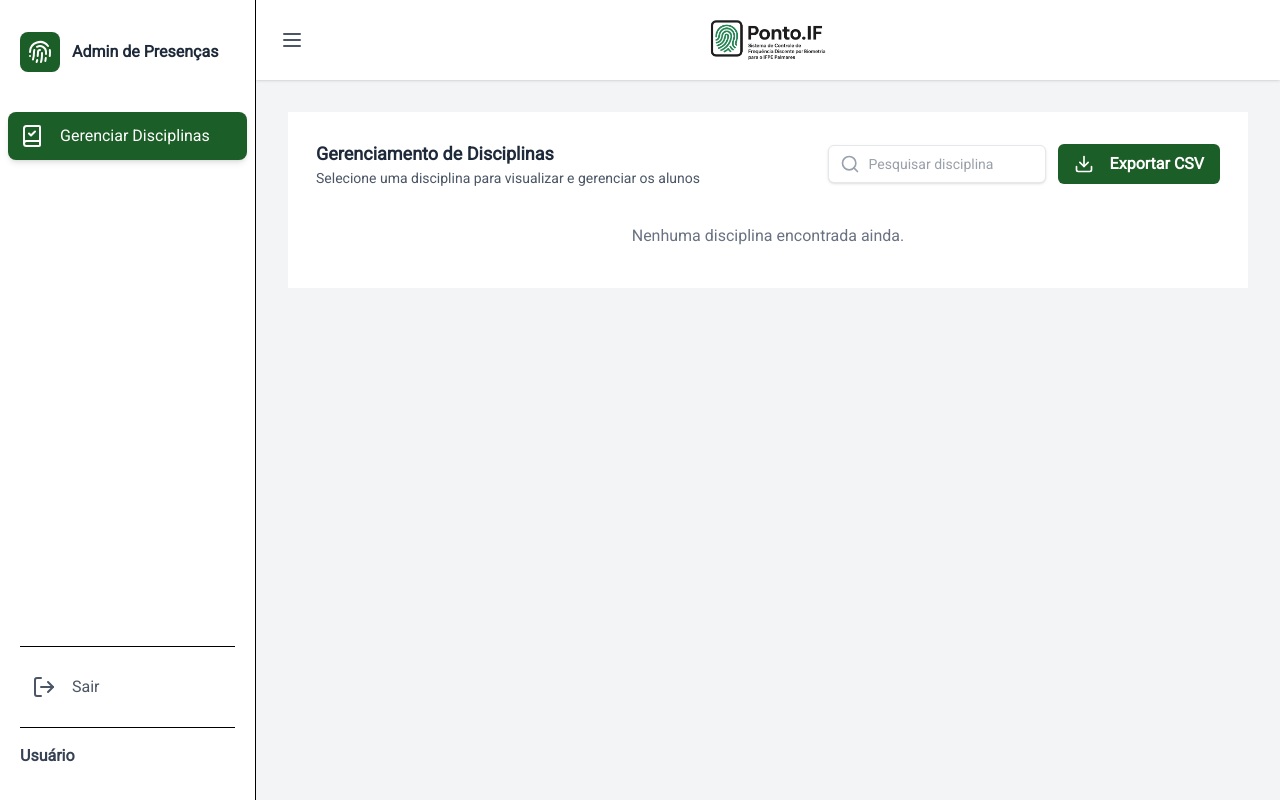
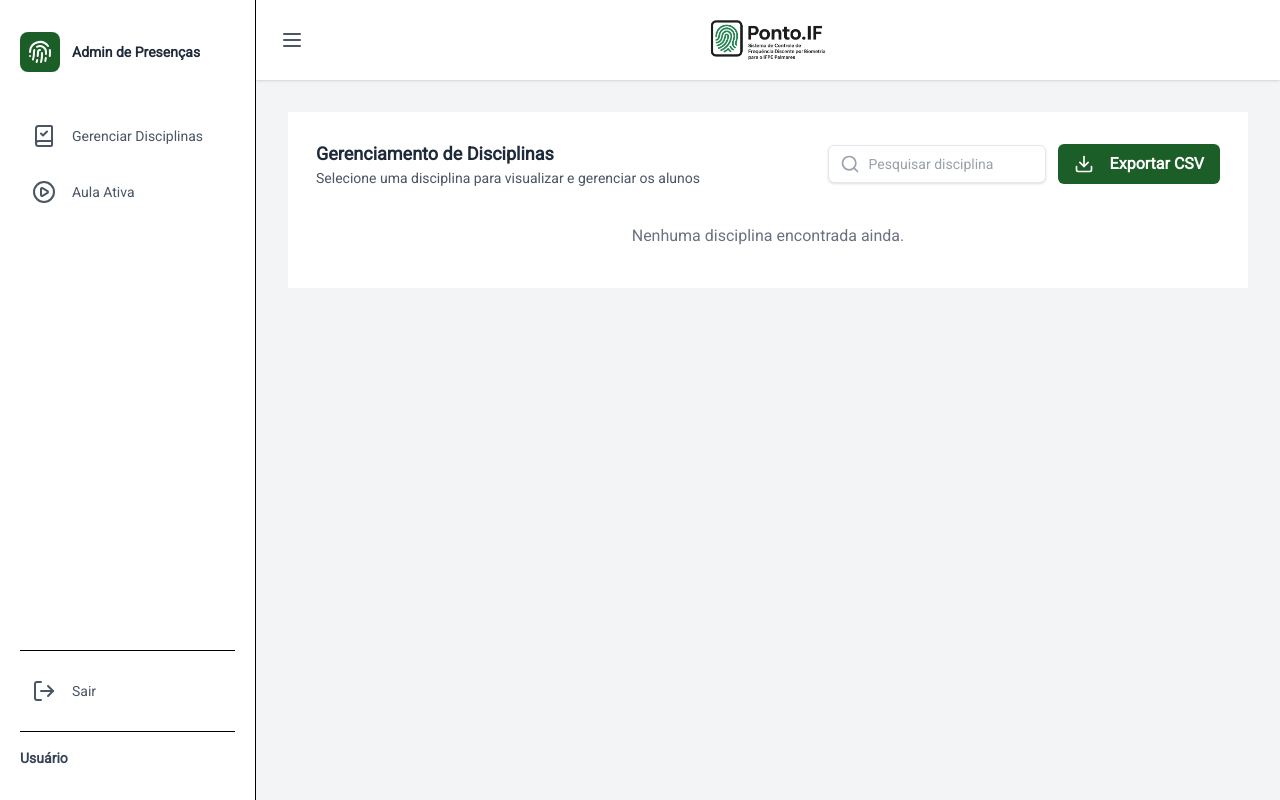
Before and after one commit to AnthonyVinicius/Ponto.IF-Front, a Vue app: page /disciplinas in a window 1280 px wide. Built offline with nearby package versions, Linux system fonts and the light colour scheme.

Commit message:
Arrumando Variaveis

```diff
--- a/src/components/SideBar.vue
+++ b/src/components/SideBar.vue
@@ -7,111 +7,141 @@
   >
     <div :class="['flex items-center gap-x-3', isExpanded ? '' : 'justify-center']">
       <div class="bg-[#1C5E27] text-white p-2 rounded-lg">
-        <svg
-          xmlns="http://www.w3.org/2000/svg"
-          width="24"
-          height="24"
-          viewBox="0 0 24 24"
-          fill="none"
-          stroke="currentColor"
-          stroke-width="2"
-          stroke-linecap="round"
-          stroke-linejoin="round"
-          class="lucide lucide-fingerprint-icon lucide-fingerprint"
-        >
-          <path d="M12 10a2 2 0 0 0-2 2c0 1.02-.1 2.51-.26 4" />
-          <path d="M14 13.12c0 2.38 0 6.38-1 8.88" />
-          <path d="M17.29 21.02c.12-.6.43-2.3.5-3.02" />
-          <path d="M2 12a10 10 0 0 1 18-6" />
-          <path d="M2 16h.01" />
-          <path d="M21.8 16c.2-2 .131-5.354 0-6" />
-          <path d="M5 19.5C5.5 18 6 15 6 12a6 6 0 0 1 .34-2" />
-          <path d="M8.65 22c.21-.66.45-1.32.57-2" />
-          <path d="M9 6.8a6 6 0 0 1 9 5.2v2" />
-        </svg>
+        <Fingerprint class="w-6 h-6" />
       </div>
+
       <span
         v-show="isExpanded"
-        class="text-xm font-bold text-gray-800 transition-opacity duration-200 whitespace-nowrap"
+        class="text-sm font-bold text-gray-800 whitespace-nowrap"
       >
         Admin de Presenças
       </span>
     </div>
 
     <div class="mt-10 flex flex-1 flex-col justify-between">
-
-      <nav :class="['-mx-3 space-y-3', isExpanded ? '' : 'flex flex-col items-center']">
-        <router-link
+      <nav :class="['space-y-2', isExpanded ? '' : 'flex flex-col items-center']">
+        <div
           v-for="item in menuItems"
           :key="item.label"
-          :to="item.to"
+          @click="handleMenuClick(item)"
           :title="!isExpanded ? item.label : ''"
-          :class="[
-            'flex transform items-center rounded-lg px-3 py-3 text-gray-600 transition-colors duration-300 hover:bg-[#1C5E27] hover:text-white',
-            isExpanded ? '' : 'justify-center'
-          ]"
+          class="flex cursor-pointer items-center rounded-lg px-3 py-3 text-gray-600
+                 transition-colors duration-300 hover:bg-[#1C5E27] hover:text-white"
+          :class="[isExpanded ? '' : 'justify-center']"
         >
           <component :is="item.icon" class="h-6 w-6" />
+
           <span
             v-show="isExpanded"
-            class="mx-4 text-base font-medium whitespace-nowrap"
+            class="mx-4 text-sm font-medium whitespace-nowrap"
           >
             {{ item.label }}
           </span>
-        </router-link>
+
+          <span
+            v-if="item.action === 'activeClass' && hasActiveClass && isExpanded"
+            class="ml-auto text-xs bg-green-600 text-white px-2 py-0.5 rounded-full"
+          >
+            ativa
+          </span>
+        </div>
       </nav>
 
       <div class="mt-6 border-t pt-4">
-
         <button
           @click="logout"
           :title="!isExpanded ? 'Sair' : ''"
-          class="flex w-full items-center rounded-lg px-3 py-3 text-gray-600 hover:bg-red-600 hover:text-white transition-colors"
+          class="flex w-full items-center rounded-lg px-3 py-3 text-gray-600
+                 hover:bg-red-600 hover:text-white transition-colors"
           :class="[isExpanded ? '' : 'justify-center']"
         >
           <LogOut class="h-6 w-6" />
-          <span
-            v-show="isExpanded"
-            class="mx-4 text-base font-medium whitespace-nowrap"
-          >
+          <span v-show="isExpanded" class="mx-4 text-sm font-medium">
             Sair
           </span>
         </button>
 
-        <div v-show="isExpanded" class="flex flex-col gap-3 mt-4 border-t pt-4">
-          <h1 class="text-base font-semibold text-gray-700 whitespace-nowrap">
+        <div v-show="isExpanded" class="mt-4 border-t pt-4">
+          <p class="text-sm font-semibold text-gray-700">
             {{ usuarioNome }}
-          </h1>
+          </p>
         </div>
-
       </div>
-
     </div>
   </aside>
 </template>
 
 <script setup>
-import { shallowRef, computed } from 'vue'
-import { BookCheck, LogOut } from 'lucide-vue-next'
-import { useRouter } from 'vue-router'
-import { useUserStore } from '../stores/user'
+import { shallowRef, computed } from "vue";
+import { useRouter } from "vue-router";
+import { BookCheck, PlayCircle, LogOut, Fingerprint } from "lucide-vue-next";
 
-const router = useRouter()
-const userStore = useUserStore()
+import { useUserStore } from "../stores/user";
+import ClassSessionDAO from "../services/ClassSessionDAO";
 
 defineProps({
-  isExpanded: { type: Boolean, required: true }
-})
+  isExpanded: { type: Boolean, required: true },
+});
+
+const router = useRouter();
+const userStore = useUserStore();
 
 const menuItems = shallowRef([
-  { to: '/disciplinas', label: 'Gerenciar Disciplinas', icon: BookCheck }
-])
+  {
+    label: "Gerenciar Disciplinas",
+    icon: BookCheck,
+    to: "/disciplinas",
+  },
+  {
+    label: "Aula Ativa",
+    icon: PlayCircle,
+    action: "activeClass",
+  },
+]);
 
-const usuarioNome = computed(() => userStore.name ?? "Usuário")
+const usuarioNome = computed(() => userStore.name ?? "Usuário");
+
+const hasActiveClass = computed(() => !!userStore.activeOfferingId);
+
+
+async function handleMenuClick(item) {
+  if (item.action === "activeClass") {
+    const offeringId = userStore.activeOfferingId;
+
+    if (!offeringId) {
+      alert("Nenhuma aula ativa no momento.");
+      return;
+    }
+
+    try {
+      const session = await ClassSessionDAO.getByOffering(offeringId);
+
+      if (!session || !session.active) {
+        alert("A aula foi finalizada.");
+        userStore.clearActiveOffering();
+        return;
+      }
+
+      router.push({
+        name: "Dashboard",
+        params: { offeringId },
+      });
+    } catch (err) {
+      console.error(err);
+      alert("Erro ao verificar a aula ativa.");
+    }
+
+    return;
+  }
+
+  if (item.to) {
+    router.push(item.to);
+  }
+}
 
 function logout() {
-  userStore.logout()
-  router.push('/login')
+  userStore.logout();
+  router.push("/login");
 }
 </script>
 
@@ -119,12 +149,5 @@ function logout() {
 .router-link-exact-active {
   background-color: #1c5e27;
   color: white;
-  box-shadow: 0 4px 6px -1px rgb(0 0 0 / 0.1),
-    0 2px 4px -2px rgb(0 0 0 / 0.1);
-}
-
-.router-link-exact-active:hover {
-  background-color: #154b1f;
-  color: white;
 }
 </style>
--- a/src/views/DisciplineDashboard.vue
+++ b/src/views/DisciplineDashboard.vue
@@ -19,7 +19,7 @@ import AttendanceDAO from "../services/AttendanceDAO";
 const route = useRoute();
 const router = useRouter();
 
-const offeringId = route.params.offeringId;
+const offeringId = Number(route.params.offeringId);
 const teacherId = localStorage.getItem("user-id");
 
 const disciplinaAtual = ref("Carregando...");
@@ -47,7 +47,7 @@ function registrarPresenca() {
     path: "/registrar-presenca",
     query: {
       classSessionId: Number(classSession.value.id),
-      offeringId: Number(offeringId)
+      offeringId
     }
   });
 }
@@ -66,7 +66,7 @@ async function loadOfferingData() {
     isLoading.value = true;
 
     const offerings = await TeacherDAO.getOfferings(teacherId);
-    const offer = offerings.find(o => o.id == offeringId);
+    const offer = offerings.find(o => o.id === offeringId);
 
     if (!offer) {
       errorMessage.value = "Disciplina não encontrada.";
@@ -109,21 +109,43 @@ async function loadOfferingData() {
 async function loadAttendances() {
   try {
     const attendances = await AttendanceDAO.getByOffering(offeringId);
+    if (!attendances || attendances.length === 0) return;
 
     const attendanceMap = new Map();
+
     attendances.forEach(a => {
-      attendanceMap.set(a.studentId, a.status);
+      const dateObj = new Date(a.recordedAt);
+
+      const date = dateObj.toLocaleDateString("pt-BR");
+      const hour = dateObj.toLocaleTimeString("pt-BR", {
+        hour: "2-digit",
+        minute: "2-digit"
+      });
+
+      attendanceMap.set(a.studentId, {
+        status: a.status,
+        date,
+        hour
+      });
     });
 
-    students.value = students.value.map(student => ({
-      ...student,
-      status:
-        attendanceMap.get(student.id) === "PRESENT"
-          ? "Presente"
-          : attendanceMap.get(student.id) === "ABSENT"
-            ? "Falta"
-            : "Atraso"
-    }));
+    students.value = students.value.map(student => {
+      const attendance = attendanceMap.get(student.id);
+
+      if (!attendance) return student;
+
+      return {
+        ...student,
+        status:
+          attendance.status === "PRESENT"
+            ? "Presente"
+            : attendance.status === "ABSENT"
+              ? "Falta"
+              : "Atraso",
+        date: attendance.date,
+        hour: attendance.hour
+      };
+    });
 
   } catch (err) {
     console.error("Erro ao carregar presenças:", err);
@@ -174,12 +196,17 @@ onMounted(async () => {
 });
 </script>
 
+
 <template>
+  <BaseLayout>
     <div class="bg-white rounded-lg p-6 shadow-sm font-roboto">
       <div class="topbar flex flex-wrap items-center justify-between gap-6">
 
         <div class="my-6 max-w-md w-full flex justify-center sm:justify-start">
-          <FrequencyChart :percentage="frequenciaPercent" class="border border-gray-200 w-full max-w-[260px]" />
+          <FrequencyChart
+            :percentage="frequenciaPercent"
+            class="border border-gray-200 w-full max-w-[260px]"
+          />
         </div>
 
         <div class="title w-full sm:w-auto">
@@ -188,7 +215,8 @@ onMounted(async () => {
 
           <div class="mt-2">
             <span
-              class="inline-flex items-center gap-x-1.5 rounded-full bg-[#1C5E27] px-3 py-1 text-xs font-medium text-white">
+              class="inline-flex items-center gap-x-1.5 rounded-full bg-[#1C5E27] px-3 py-1 text-xs font-medium text-white"
+            >
               <Circle class="h-2 w-2 fill-green-300" />
               {{ disciplinaAtual }}
             </span>
@@ -201,8 +229,12 @@ onMounted(async () => {
             <div class="pointer-events-none absolute inset-y-0 left-0 flex items-center pl-3">
               <Search class="h-5 w-5 text-gray-400" />
             </div>
-            <input v-model="searchQuery" type="text" placeholder="Pesquisar por aluno"
-              class="rounded-md border border-gray-200 py-2 pl-10 pr-4 text-sm shadow-sm w-full sm:w-auto" />
+            <input
+              v-model="searchQuery"
+              type="text"
+              placeholder="Pesquisar por aluno"
+              class="rounded-md border border-gray-200 py-2 pl-10 pr-4 text-sm shadow-sm w-full sm:w-auto"
+            />
           </div>
 
           <Filters v-model="status" :options="statusOptions">
@@ -212,13 +244,17 @@ onMounted(async () => {
             Status: {{ status }}
           </Filters>
 
-          <button @click="registrarPresenca"
-            class="bg-[#1C5E27] hover:bg-[#174a20] text-white font-semibold px-4 py-2 rounded-md transition-colors w-full sm:w-auto">
+          <button
+            @click="registrarPresenca"
+            class="bg-[#1C5E27] hover:bg-[#174a20] text-white font-semibold px-4 py-2 rounded-md transition-colors w-full sm:w-auto"
+          >
             Registrar Presença
           </button>
 
-          <button @click="finalizarAula"
-            class="bg-red-700 hover:bg-red-500 text-white font-semibold px-4 py-2 rounded-md transition-colors w-full sm:w-auto">
+          <button
+            @click="finalizarAula"
+            class="bg-red-700 hover:bg-red-500 text-white font-semibold px-4 py-2 rounded-md transition-colors w-full sm:w-auto"
+          >
             Finalizar Aula
           </button>
 
@@ -242,4 +278,5 @@ onMounted(async () => {
         </div>
       </div>
     </div>
+  </BaseLayout>
 </template>
```
